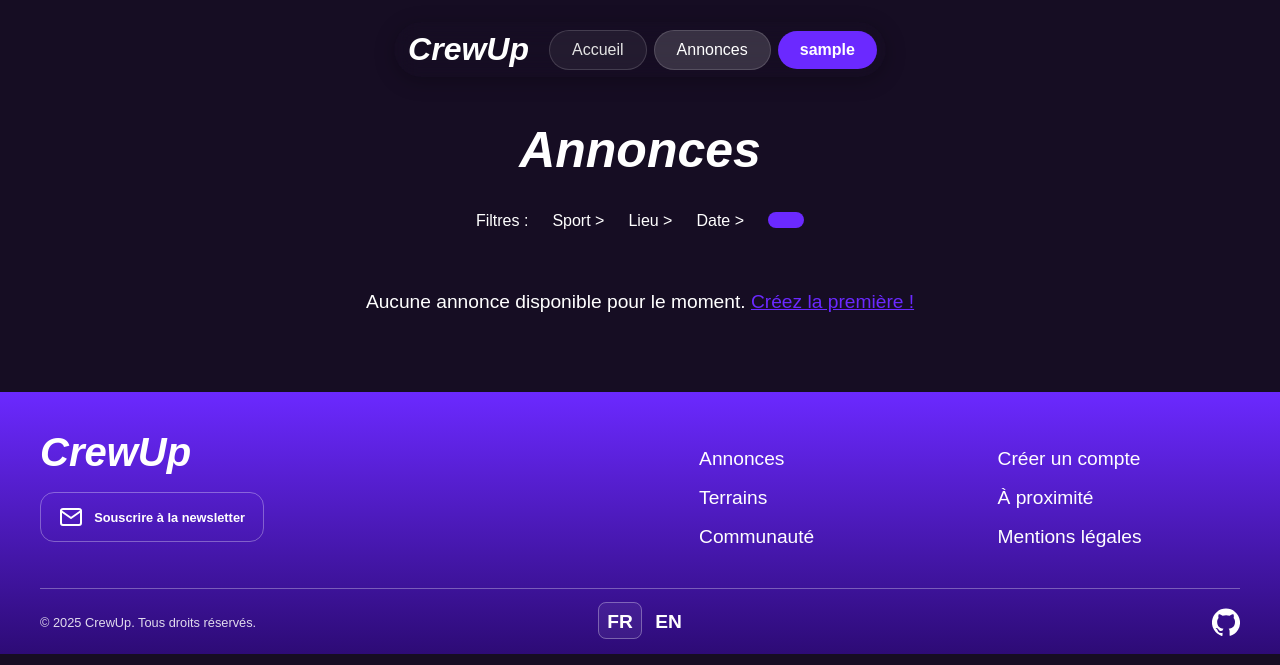
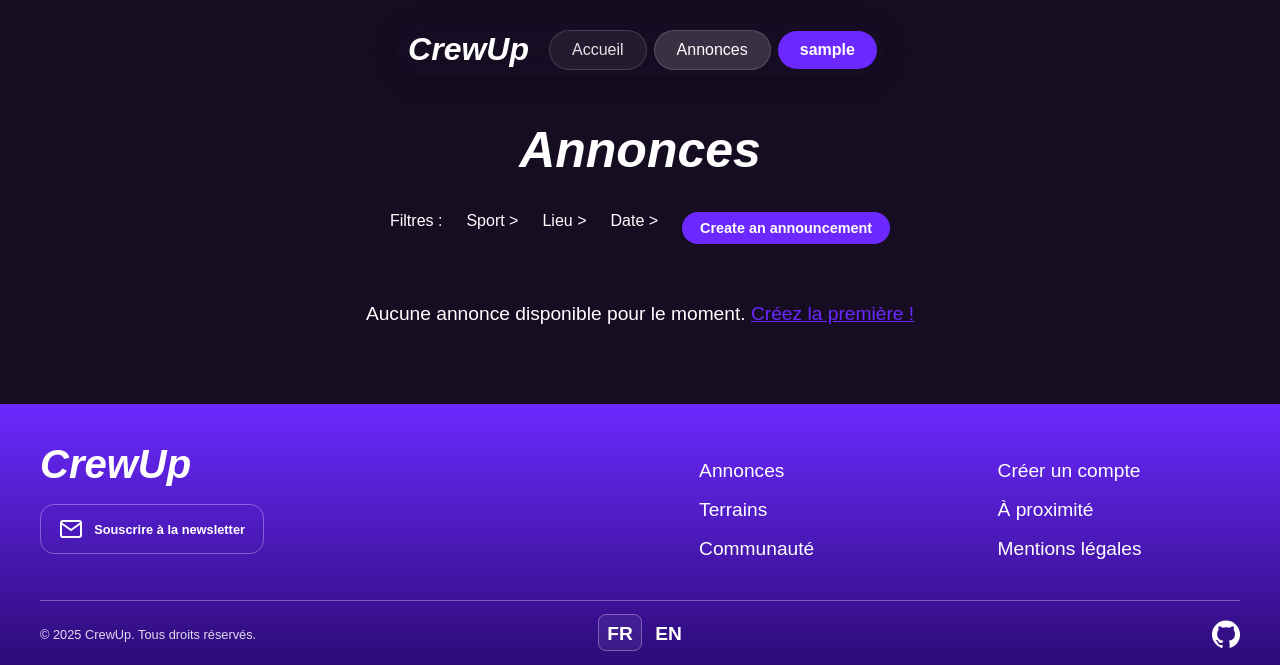
Before and after one commit to kappa-i/CrewUp, a PHP site: page /annonces.php in a window 1280 px wide. Shown: the top 665 px of the page. Run offline with PHP 8.4, Linux system fonts and the light colour scheme; the visitor is signed in with stand-in values (Sample User, id 1); data that the repository does not hold is empty; some web fonts are replaced.

Commit message:
traductions btn create

```diff
--- a/src/i18n/translations/en.php
+++ b/src/i18n/translations/en.php
@@ -22,6 +22,7 @@ return [
     'filter_date' => 'Date >',
     'no_events' => 'No events available at the moment.',
     'create_first' => 'Create the first one!',
+    'create' => 'Créer une annonce',
 
     // ===== Dashboard page =====
     'dashboard_title' => 'My Account',
--- a/src/i18n/translations/fr.php
+++ b/src/i18n/translations/fr.php
@@ -23,6 +23,7 @@ return [
     'filter_date' => 'Date >',
     'no_events' => 'Aucune annonce disponible pour le moment.',
     'create_first' => 'Créez la première !',
+    'create' => 'Create an announcement',
 
     // ===== Page dashboard =====
     'dashboard_title' => 'Mon compte',
```
